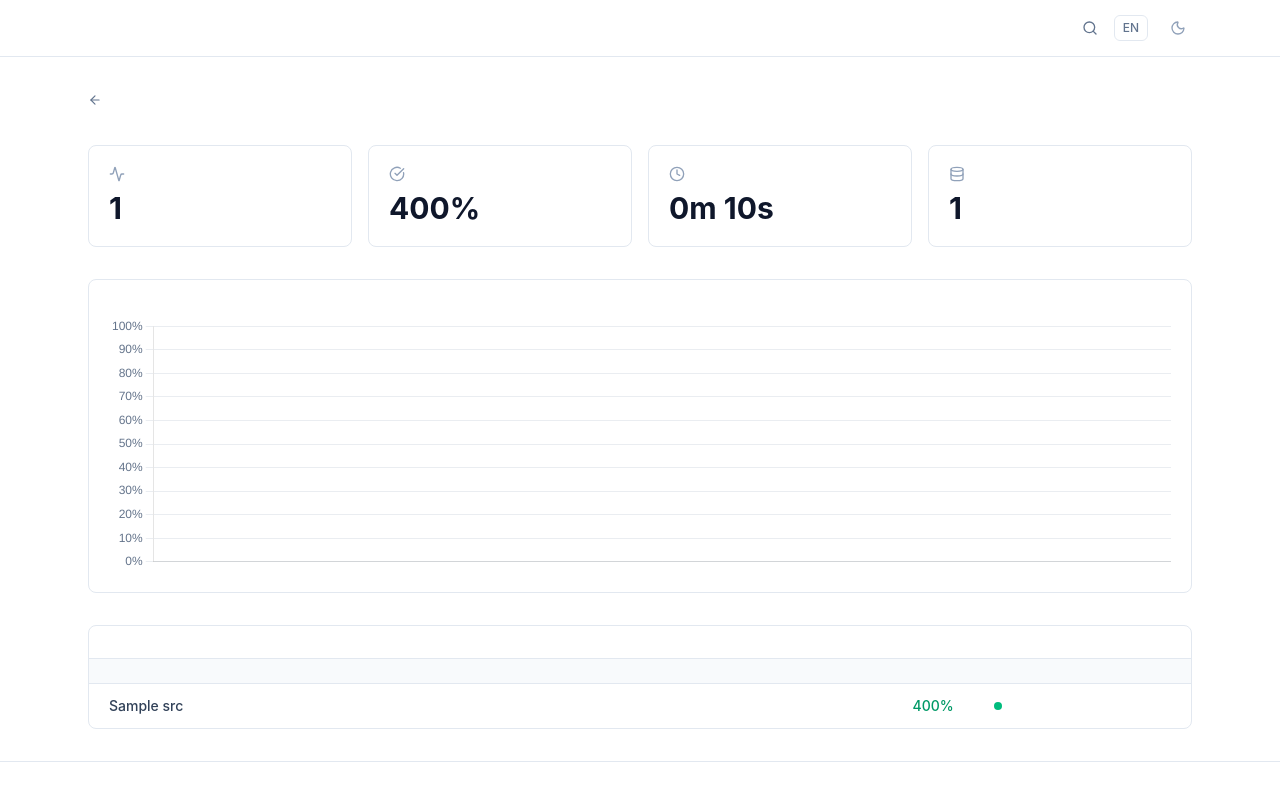
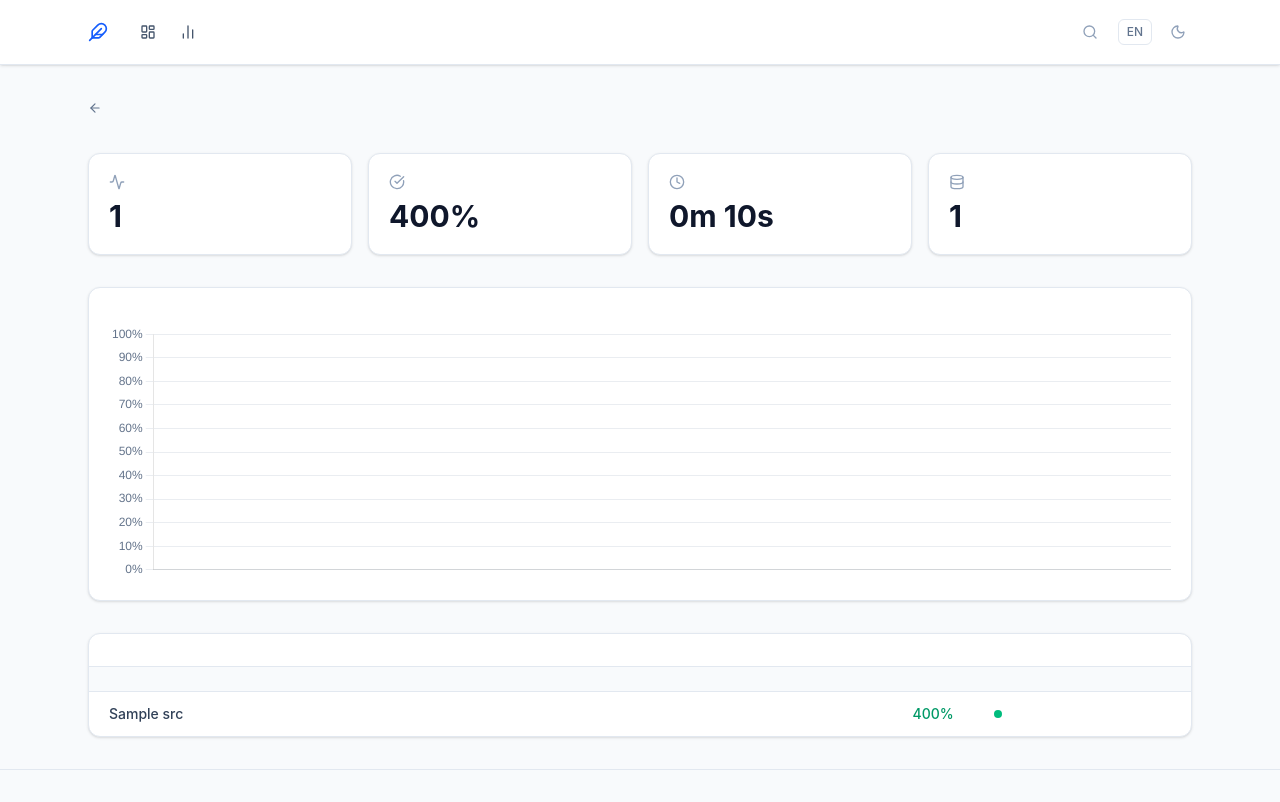
Before and after one commit to kurisu994/lark-brief, a Python web app: template src/web/templates/stats.html in a window 1280 px wide. Before the commit the page ends 762 px from the top, so only its background shows below. Run offline with Jinja, Linux system fonts and the light colour scheme; the template is opened without the code that fills it: most values are stand-ins (such as "Sample title", 1, 10 or a date in 2020).

Commit message:
🎨 style(界面): 优化UI视觉与交互设计
- 添加网站favicon图标
- 重构导航栏布局，增加图标和视觉层次
- 统一卡片样式，增加阴影和圆角提升质感
- 优化按钮颜色和交互状态
- 改进搜索框和空状态显示效果

```diff
--- a/src/web/templates/base.html
+++ b/src/web/templates/base.html
@@ -4,6 +4,7 @@
   <meta charset="UTF-8">
   <meta name="viewport" content="width=device-width, initial-scale=1.0">
   <title>{% block title %}{{ t('app_name') }}{% endblock %}</title>
+  <link rel="icon" href="/static/favicon.ico" type="image/x-icon">
 
   <!-- Tailwind CSS v4 CDN -->
   <script src="https://cdn.jsdelivr.net/npm/@tailwindcss/browser@4"></script>
@@ -22,29 +23,36 @@
     }
   </style>
 </head>
-<body class="bg-white text-slate-900 dark:bg-slate-950 dark:text-slate-100 min-h-screen font-sans antialiased">
+<body class="bg-slate-50 text-slate-900 dark:bg-slate-950 dark:text-slate-100 min-h-screen font-sans antialiased">
 
   <!-- 导航栏 -->
-  <header class="border-b border-slate-200 dark:border-slate-800 bg-white/80 dark:bg-slate-950/80 backdrop-blur-sm sticky top-0 z-50">
-    <nav class="max-w-6xl mx-auto px-6 h-14 flex items-center justify-between">
-      <a href="/" class="text-base font-semibold tracking-tight text-slate-900 dark:text-slate-100 hover:text-accent transition-colors">
-        {{ t('app_name') }}
-      </a>
-      <div class="flex items-center gap-4">
-        <a href="/" class="text-sm text-slate-500 dark:text-slate-400 hover:text-slate-900 dark:hover:text-slate-100 transition-colors">
-          {{ t('nav_dashboard') }}
+  <header class="border-b border-slate-200 dark:border-slate-800 bg-white dark:bg-slate-900 shadow-sm sticky top-0 z-50">
+    <nav class="max-w-6xl mx-auto px-6 h-16 flex items-center justify-between">
+      <div class="flex items-center gap-8">
+        <a href="/" class="text-base font-bold tracking-tight text-slate-900 dark:text-slate-100 hover:text-blue-600 dark:hover:text-blue-400 transition-colors flex items-center gap-2">
+          <i data-lucide="feather" class="w-5 h-5 text-blue-600 dark:text-blue-500"></i>
+          {{ t('app_name') }}
         </a>
-        <a href="/stats" class="text-sm text-slate-500 dark:text-slate-400 hover:text-slate-900 dark:hover:text-slate-100 transition-colors">
-          {{ t('nav_stats') }}
-        </a>
-        <a href="/search" class="text-sm text-slate-500 dark:text-slate-400 hover:text-slate-900 dark:hover:text-slate-100 transition-colors">
+        <div class="hidden sm:flex items-center gap-6">
+          <a href="/" class="text-sm font-medium text-slate-600 dark:text-slate-300 hover:text-blue-600 dark:hover:text-blue-400 transition-colors flex items-center gap-1.5">
+            <i data-lucide="layout-dashboard" class="w-4 h-4"></i>
+            {{ t('nav_dashboard') }}
+          </a>
+          <a href="/stats" class="text-sm font-medium text-slate-600 dark:text-slate-300 hover:text-blue-600 dark:hover:text-blue-400 transition-colors flex items-center gap-1.5">
+            <i data-lucide="bar-chart-2" class="w-4 h-4"></i>
+            {{ t('nav_stats') }}
+          </a>
+        </div>
+      </div>
+      <div class="flex items-center gap-3">
+        <a href="/search" class="p-2 -mr-1 text-slate-400 hover:text-blue-600 dark:hover:text-blue-400 hover:bg-slate-50 dark:hover:bg-slate-800 rounded-md transition-colors" title="Search">
           <i data-lucide="search" class="w-4 h-4"></i>
         </a>
         <!-- 语言切换 -->
         <a href="/api/lang/{{ 'zh' if current_locale() == 'en' else 'en' }}"
            class="text-xs font-medium px-2 py-1 rounded-md border border-slate-200 dark:border-slate-700
                   text-slate-500 dark:text-slate-400 hover:text-slate-900 dark:hover:text-slate-100
-                  hover:bg-slate-50 dark:hover:bg-slate-800 transition-colors">
+                  hover:bg-slate-50 dark:hover:bg-slate-800 transition-colors ml-1">
           {{ '中文' if current_locale() == 'en' else 'EN' }}
         </a>
         <button id="theme-toggle" type="button"
--- a/src/web/templates/stats.html
+++ b/src/web/templates/stats.html
@@ -20,7 +20,7 @@
   <!-- KPI 卡片 -->
   <div class="grid grid-cols-1 sm:grid-cols-2 lg:grid-cols-4 gap-4">
     <!-- Total Runs -->
-    <div class="border border-slate-200 dark:border-slate-800 rounded-lg p-5">
+    <div class="bg-white dark:bg-slate-900 shadow-sm border border-slate-200 dark:border-slate-800 rounded-xl p-5">
       <div class="flex items-center gap-2 mb-2">
         <i data-lucide="activity" class="w-4 h-4 text-slate-400"></i>
         <span class="text-xs font-semibold uppercase tracking-wider text-slate-500 dark:text-slate-400">{{ t('stats_total_runs') }}</span>
@@ -31,7 +31,7 @@
     </div>
 
     <!-- Avg Success Rate -->
-    <div class="border border-slate-200 dark:border-slate-800 rounded-lg p-5">
+    <div class="bg-white dark:bg-slate-900 shadow-sm border border-slate-200 dark:border-slate-800 rounded-xl p-5">
       <div class="flex items-center gap-2 mb-2">
         <i data-lucide="check-circle" class="w-4 h-4 text-slate-400"></i>
         <span class="text-xs font-semibold uppercase tracking-wider text-slate-500 dark:text-slate-400">{{ t('stats_avg_success_rate') }}</span>
@@ -46,7 +46,7 @@
     </div>
 
     <!-- Avg Duration -->
-    <div class="border border-slate-200 dark:border-slate-800 rounded-lg p-5">
+    <div class="bg-white dark:bg-slate-900 shadow-sm border border-slate-200 dark:border-slate-800 rounded-xl p-5">
       <div class="flex items-center gap-2 mb-2">
         <i data-lucide="clock" class="w-4 h-4 text-slate-400"></i>
         <span class="text-xs font-semibold uppercase tracking-wider text-slate-500 dark:text-slate-400">{{ t('stats_avg_duration') }}</span>
@@ -61,7 +61,7 @@
     </div>
 
     <!-- Total Configured Sources -->
-    <div class="border border-slate-200 dark:border-slate-800 rounded-lg p-5">
+    <div class="bg-white dark:bg-slate-900 shadow-sm border border-slate-200 dark:border-slate-800 rounded-xl p-5">
       <div class="flex items-center gap-2 mb-2">
         <i data-lucide="database" class="w-4 h-4 text-slate-400"></i>
         <span class="text-xs font-semibold uppercase tracking-wider text-slate-500 dark:text-slate-400">{{ t('stats_configured_sources') }}</span>
@@ -78,7 +78,7 @@
 
   {% if trend %}
   <!-- 成功率趋势图 -->
-  <div class="border border-slate-200 dark:border-slate-800 rounded-lg p-5">
+  <div class="bg-white dark:bg-slate-900 shadow-sm border border-slate-200 dark:border-slate-800 rounded-xl p-5">
     <h2 class="text-sm font-semibold text-slate-700 dark:text-slate-300 mb-4">
       {{ t('stats_success_trend', days=days) }}
     </h2>
@@ -90,7 +90,7 @@
 
   {% if sources_health %}
   <!-- 源健康度表 -->
-  <div class="border border-slate-200 dark:border-slate-800 rounded-lg overflow-hidden">
+  <div class="bg-white dark:bg-slate-900 shadow-sm border border-slate-200 dark:border-slate-800 rounded-xl overflow-hidden">
     <div class="px-5 py-4 border-b border-slate-200 dark:border-slate-800">
       <h2 class="text-sm font-semibold text-slate-700 dark:text-slate-300">
         {{ t('stats_source_health', days=health_days) }}
@@ -140,8 +140,8 @@
 
   {% if not trend and not sources_health %}
   <!-- 空状态 -->
-  <div class="border border-dashed border-slate-300 dark:border-slate-700 rounded-lg p-12 text-center">
-    <div class="inline-flex items-center justify-center w-12 h-12 rounded-full bg-slate-100 dark:bg-slate-800 mb-4">
+  <div class="bg-white dark:bg-slate-900 shadow-sm border border-dashed border-slate-200 dark:border-slate-700 rounded-xl p-12 text-center">
+    <div class="inline-flex items-center justify-center w-12 h-12 rounded-full bg-slate-50 dark:bg-slate-800 mb-4">
       <i data-lucide="bar-chart-3" class="w-6 h-6 text-slate-400"></i>
     </div>
     <h3 class="text-base font-medium text-slate-700 dark:text-slate-300">{{ t('stats_no_data') }}</h3>
```
Also changed, not shown: src/web/templates/brief.html (+5 -5 lines), src/web/templates/index.html (+6 -6 lines), src/web/templates/search.html (+5 -5 lines), src/web/static/favicon.ico (added).
